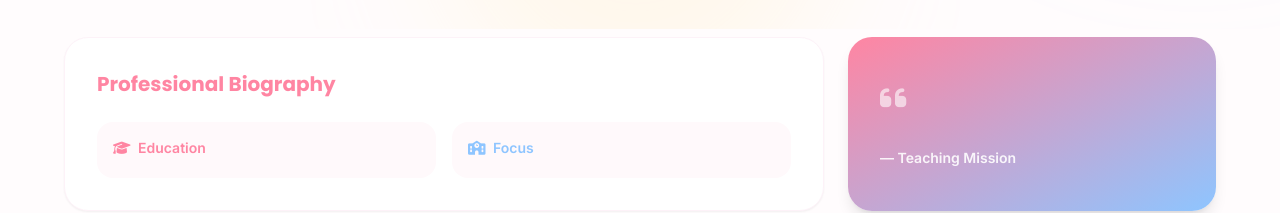
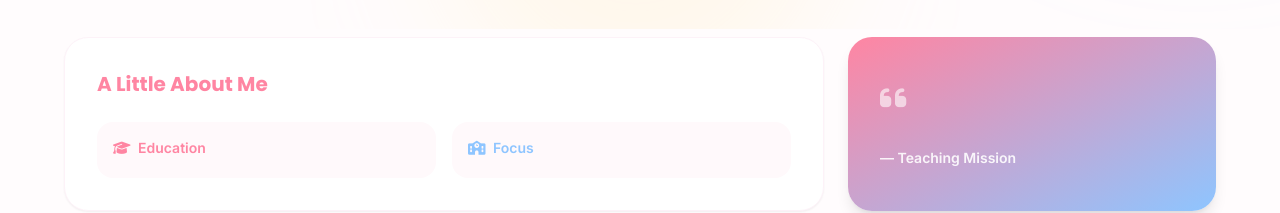
Before and after one commit to SAS1RUS/kru.nana, a plain HTML site: page index.html in a window 1280 px wide. Shown: the part 771-984 px from the top of the page. Drawn offline with nearby package versions, Linux system fonts and the light colour scheme; no server answers.

Commit message:
Update index.html

```diff
--- a/index.html
+++ b/index.html
@@ -179,7 +179,7 @@
       </div>
       <div class="grid md:grid-cols-3 gap-6">
         <div class="md:col-span-2 bg-white dark:bg-darkCard p-8 rounded-3xl shadow-sm border border-pink-50 dark:border-gray-800 card-hover">
-          <h3 class="text-xl font-bold mb-3 text-primary">Professional Biography</h3>
+          <h3 class="text-xl font-bold mb-3 text-primary">A Little About Me</h3>
           <p id="about-text" class="text-gray-600 dark:text-gray-300 leading-relaxed mb-6"></p>
           <div class="grid sm:grid-cols-2 gap-4 text-sm">
             <div class="p-4 rounded-2xl bg-bgLight dark:bg-gray-800/60 hover:bg-pink-50/70 dark:hover:bg-gray-800 transition">
```
